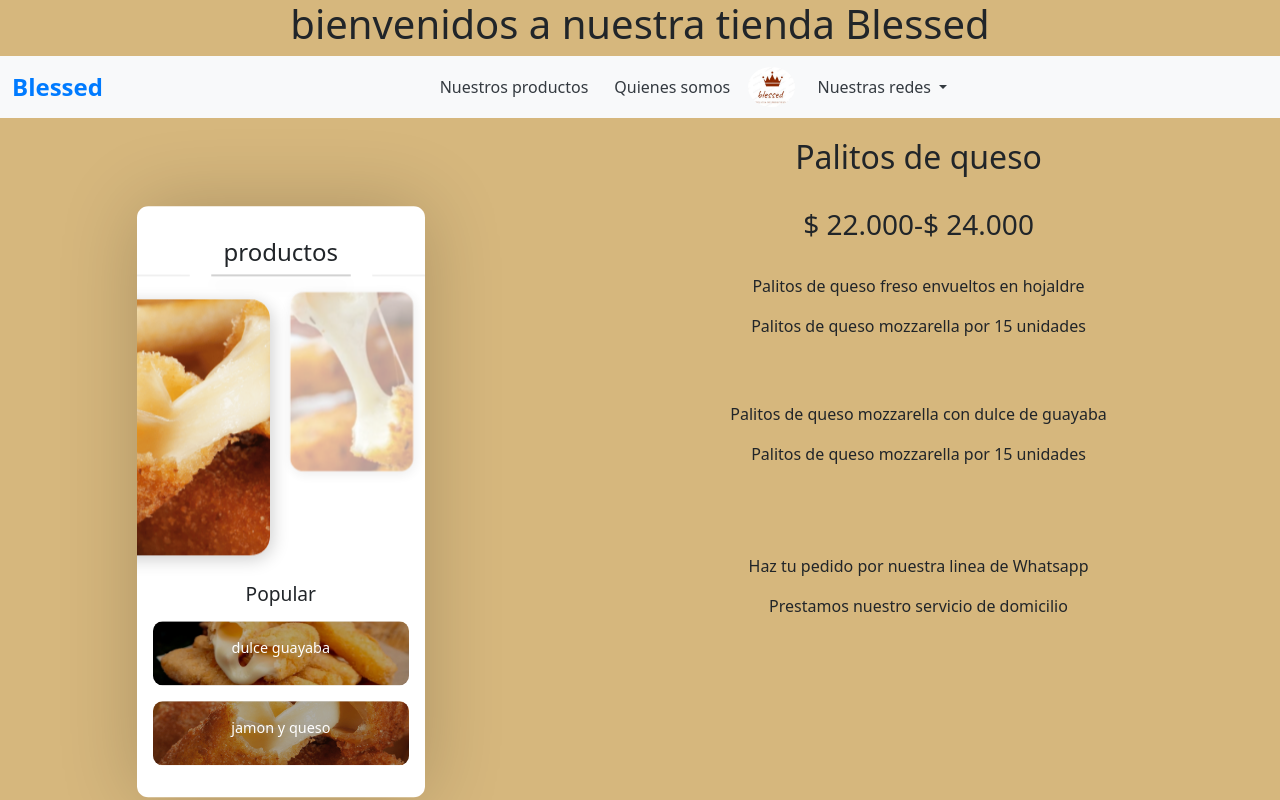
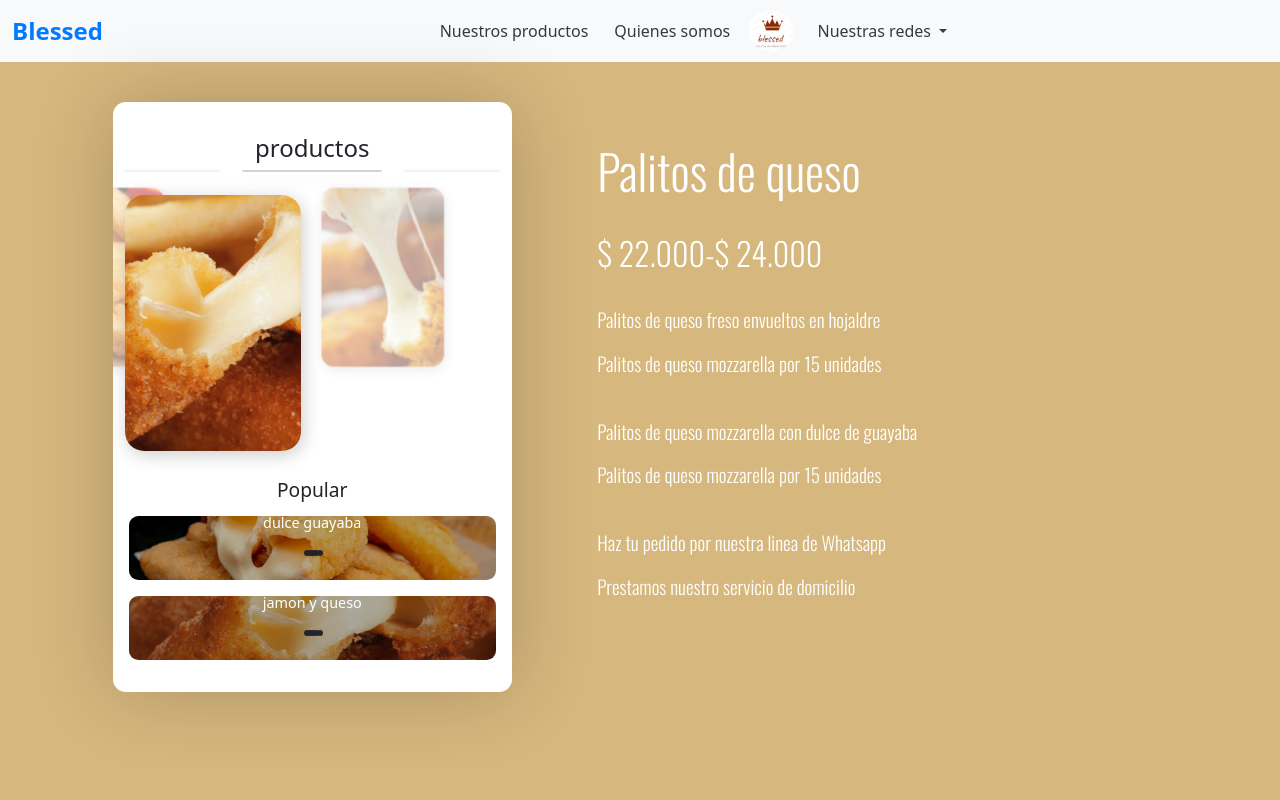
Before and after one commit to DIEGO041012/proyecto-blessed, a plain HTML site: page index.html in a window 1280 px wide. Drawn offline with nearby package versions, Linux system fonts and the light colour scheme.

Commit message:
Cambios de letras

```diff
--- a/index.html
+++ b/index.html
@@ -8,9 +8,10 @@
     <title>Blessed</title>
 </head>
 <body>
-    <h1>bienvenidos a nuestra tienda Blessed</h1>
+
+<main>
   <nav class="navbar navbar-expand-lg bg-body-tertiary">
-        <div class="container-fluid">
+    <didv class="container-fluid">
       <a class="navbar-brand" href="#">Blessed</a>
       <button class="navbar-toggler" type="button" data-bs-toggle="collapse" data-bs-target="#navbarNavDropdown" aria-controls="navbarNavDropdown" aria-expanded="false" aria-label="Toggle navigation">
       <span class="navbar-toggler-icon"></span>
@@ -43,7 +44,7 @@
       </div>
     </div>
   </nav>
-    <!--carrucel-->
+
   <div class="container">
     <div class="profile-card">
       <h1>productos</h1>
@@ -121,52 +122,20 @@
           <p>Mountains are Lorem ipsum dolor sit amet consectetur adipisicing elit. Tempora, dolorum...</p>
         </div>
       </div>
-        <div class="more">
-          <h2>Neuschwanstein</h2>
-          <div class="tags">
-            <span class="tag">
-              castle
-            </span>
-            <span class="tag">germany</span>
     </div>
-          <p>Lorem ipsum dolor sit amet consectetur adipisicing elit. Accusamus alias velit a incidunt, placeat accusantium deleniti sapiente amet laborum sit nihil maiores, nisi quaerat sunt nulla harum! Laboriosam fuga, modi, nisi velit sint unde ducimus dolor sit totam praesentium libero. Sequi aperiam doloribus rem deserunt alias vel. Corrupti at excepturi inventore veniam ullam accusantium laborum est nulla voluptatibus voluptates similique voluptatem eaque autem hic aliquam.</p>
-          <ul class="icons">
-            <li><a href="#">
-                <svg xmlns="http://www.w3.org/2000/svg" fill="none" viewBox="0 0 24 24" stroke-width="1.5" stroke="currentColor" class="w-6 h-6">
-                  <path stroke-linecap="round" stroke-linejoin="round" d="M7.217 10.907a2.25 2.25 0 100 2.186m0-2.186c.18.324.283.696.283 1.093s-.103.77-.283 1.093m0-2.186l9.566-5.314m-9.566 7.5l9.566 5.314m0 0a2.25 2.25 0 103.935 2.186 2.25 2.25 0 00-3.935-2.186zm0-12.814a2.25 2.25 0 103.933-2.185 2.25 2.25 0 00-3.933 2.185z" />
-                </svg>
-              </a></li>
-            <li><a href="#">
-                <svg xmlns="http://www.w3.org/2000/svg" fill="none" viewBox="0 0 24 24" stroke-width="1.5" stroke="currentColor" class="w-6 h-6">
-                  <path stroke-linecap="round" stroke-linejoin="round" d="M21 8.25c0-2.485-2.099-4.5-4.688-4.5-1.935 0-3.597 1.126-4.312 2.733-.715-1.607-2.377-2.733-4.313-2.733C5.1 3.75 3 5.765 3 8.25c0 7.22 9 12 9 12s9-4.78 9-12z" />
-                </svg>
-              </a>
-            </li>
-            <li>
-              <a href="#">
-                <svg xmlns="http://www.w3.org/2000/svg" fill="none" viewBox="0 0 24 24" stroke-width="1.5" stroke="currentColor" class="w-6 h-6">
-                  <path stroke-linecap="round" stroke-linejoin="round" d="M8.625 9.75a.375.375 0 11-.75 0 .375.375 0 01.75 0zm0 0H8.25m4.125 0a.375.375 0 11-.75 0 .375.375 0 01.75 0zm0 0H12m4.125 0a.375.375 0 11-.75 0 .375.375 0 01.75 0zm0 0h-.375m-13.5 3.01c0 1.6 1.123 2.994 2.707 3.227 1.087.16 2.185.283 3.293.369V21l4.184-4.183a1.14 1.14 0 01.778-.332 48.294 48.294 0 005.83-.498c1.585-.233 2.708-1.626 2.708-3.228V6.741c0-1.602-1.123-2.995-2.707-3.228A48.394 48.394 0 0012 3c-2.392 0-4.744.175-7.043.513C3.373 3.746 2.25 5.14 2.25 6.741v6.018z" />
-                </svg>
-              </a>
-            </li>
-          </ul>
-        </div>
-      </div>
-      <!-- partial -->
+
     <section class="anuncio">
         <h2>Palitos de queso</h2><br>
-
         <h3>$ 22.000-$ 24.000</h3><br>
         <p>Palitos de queso freso envueltos en hojaldre</p>
-        <p>Palitos de queso mozzarella por 15 unidades</p><br><br>
+        <p>Palitos de queso mozzarella por 15 unidades</p> <br>
         <p>Palitos de queso mozzarella con dulce de guayaba</p>
-        <p>Palitos de queso mozzarella por 15 unidades</p><br><br><br>
+        <p>Palitos de queso mozzarella por 15 unidades</p><br>
         <p>Haz tu pedido por nuestra linea de Whatsapp</p>
         <p>Prestamos nuestro servicio de domicilio</p>
     </section>
   </div>
-<!--esta es la pagina que esta quedando por el momento-->
-
+</main>
 
 <script src="https://cdn.jsdelivr.net/npm/bootstrap@5.3.1/dist/js/bootstrap.bundle.min.js" integrity="sha384-HwwvtgBNo3bZJJLYd8oVXjrBZt8cqVSpeBNS5n7C8IVInixGAoxmnlMuBnhbgrkm" crossorigin="anonymous"></script>
 <script  src="./scritp.js"></script>
--- a/stylo.css
+++ b/stylo.css
@@ -1,10 +1,20 @@
+@import url('https://fonts.googleapis.com/css2?family=Oswald:wght@300&display=swap');
+
+
 body{
     text-align: center;
     background-color: rgb(214, 183, 125);
 }
-/* Estilos generales para la barra de navegación */
+* Estilos generales para la barra de navegación */
 .navbar {
+  margin: 0;
+  box-sizing: border-box;
   background-color: #263143; /* Cambia el color de fondo según tu preferencia */
+ }
+ main{
+   width: 100%;
+   display: flex;
+   flex-direction: column;
 }
 
  /* Estilos para la marca (navbar-brand) */
@@ -57,47 +67,21 @@ body{
  align-items: center;
  }
 
-/*carrucel*/
-.profile-card {
-    position: absolute;
-    left: 10%;
-    transform: translateX(-50%);
-    top: 60%;
-    transform: translateY(-45%);
-  }
-  .anuncio {
-    margin-left: -2%; /* Ajusta este valor según sea necesario para dejar espacio entre los elementos */
-    padding: 20px;
-    box-sizing: border-box;
-  }
-
  /* Utiliza flexbox para colocar los elementos uno al lado del otro */
 .container {
    display: flex;
+   width: 100%;
+   padding: 5vh 0 0 0 ;
+   justify-content: space-around;
 }
-
-  /* O usa grid para mayor control en el diseño */
-  .container {
-    display: grid;
-    grid-template-columns: repeat(2, 1fr); /* Dos columnas de igual tamaño */
-    gap: 20px; /* Espacio entre las columnas */
-  }
-
-ul {
-    list-style: none;
-    padding: 0;
-    margin: 0;
-
-  }
-
-  .profile-card {
+.container .profile-card{
+   width: 35%;
    position: relative;
-    width: 18em;
    background: #fff;
    box-shadow: 0 0 5em rgba(0, 0, 0, 0.2);
    padding: 2em 1em;
    overflow: hidden;
-    border-radius: 0.7em;
+   border-radius: 0.8em;
 }
 .profile-card .profile-img {
   position: absolute;
@@ -361,3 +345,37 @@ ul {
     transform: translateX(-100%) scale(0.5);
   }
 }
+
+
+.container .anuncio {
+  width: 50%;
+  height: 100%;
+  align-items: center;
+  color: rgb(250, 250, 250);
+  flex-wrap: wrap;
+  text-align: left; /* Alinea el texto a la izquierda */
+  color: #fff;
+  font-family: 'Oswald', sans-serif;
+  padding: 5vh 0 0 0 ;
+}
+
+.anuncio {
+  text-align: left; /* Alinea el texto a la izquierda */
+  color: #fff; /* Cambia el color del texto según tu preferencia */
+}
+
+.anuncio h2 {
+  font-size: 3rem;
+  margin-bottom: 10px;
+}
+
+.anuncio h3 {
+  font-size: 2rem;
+  margin-bottom: 10px;
+}
+
+.anuncio p {
+  font-size: 1.2rem;
+  line-height: 1.5;
+  margin-bottom: 15px;
+}
```
Lines whose indentation alone changed are shown as unchanged.
